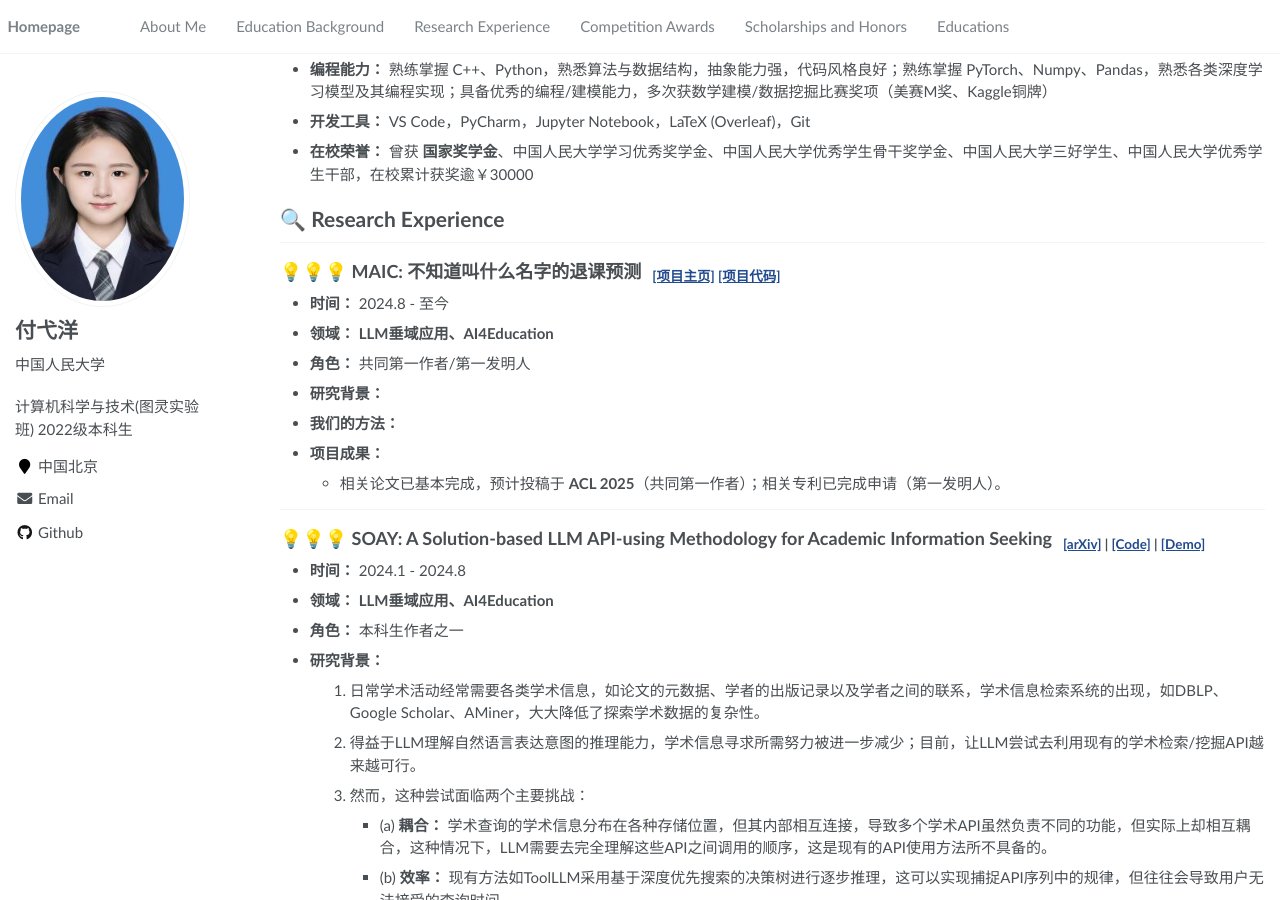
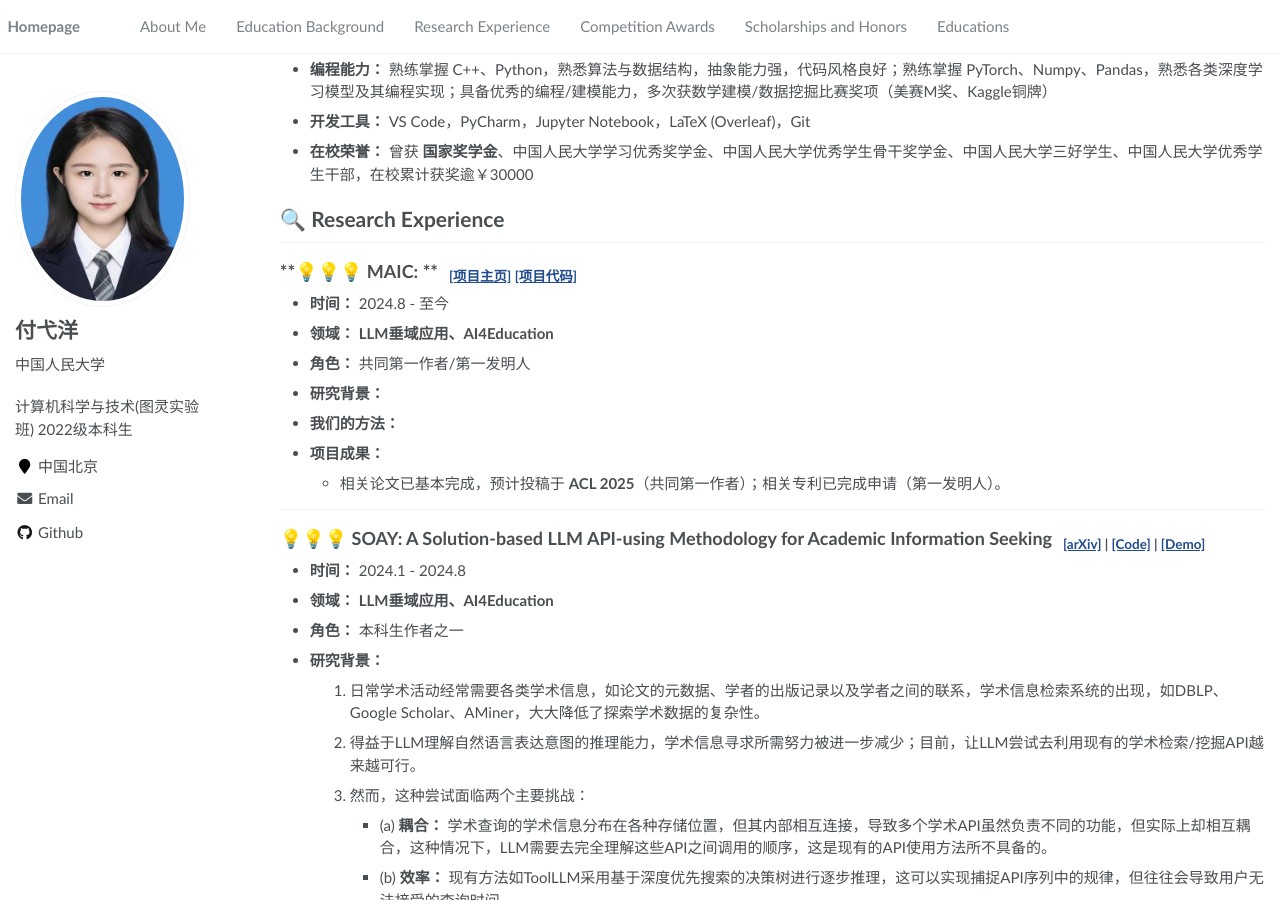
Before and after one commit to baiyingzhuying/baiyingzhuying.github.io, a Jekyll site: the page built from _pages/about.md, in a window 1280 px wide and 900 px high, scrolled down 447 px. Built offline with Jekyll 4.4.1, drawn with Linux system fonts in a browser that asks for light colours.

Commit message:
Update about.md

```diff
--- a/_pages/about.md
+++ b/_pages/about.md
@@ -38,7 +38,7 @@ redirect_from:
 
 # 🔍 Research Experience
 
-## **💡💡💡 MAIC: 不知道叫什么名字的退课预测** <sub> &nbsp;&nbsp;[[项目主页]](https://mumuyeye.github.io/HaMonitorSentry/README.html) [[项目代码]](https://github.com/mumuyeye/HaMonitorSentry)</sub>
+## **💡💡💡 MAIC: ** <sub> &nbsp;&nbsp;[[项目主页]](https://mumuyeye.github.io/HaMonitorSentry/README.html) [[项目代码]](https://github.com/mumuyeye/HaMonitorSentry)</sub>
 
 - **时间：** 2024.8 - 至今
 - **领域：** **LLM垂域应用、AI4Education**
```
